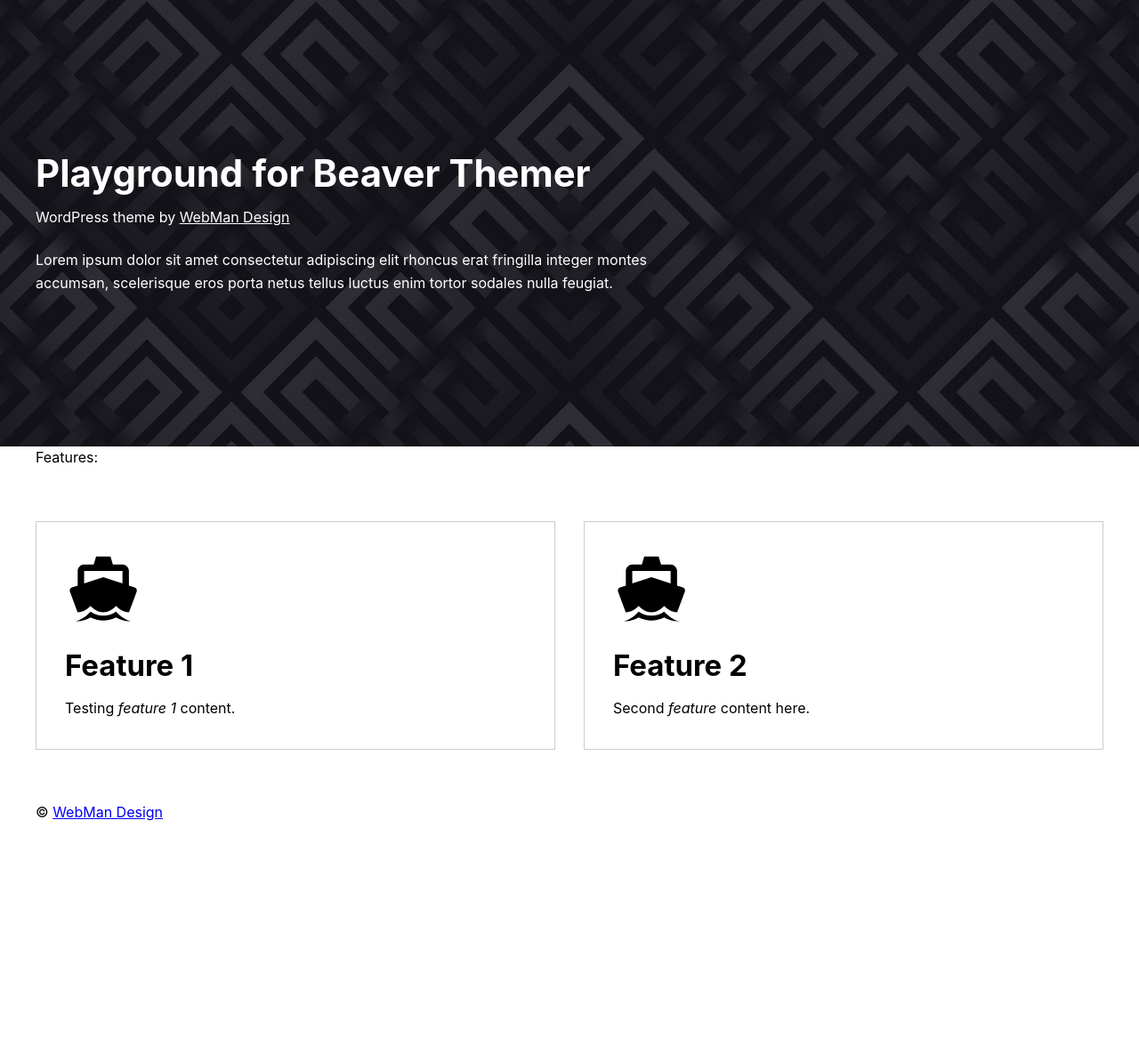
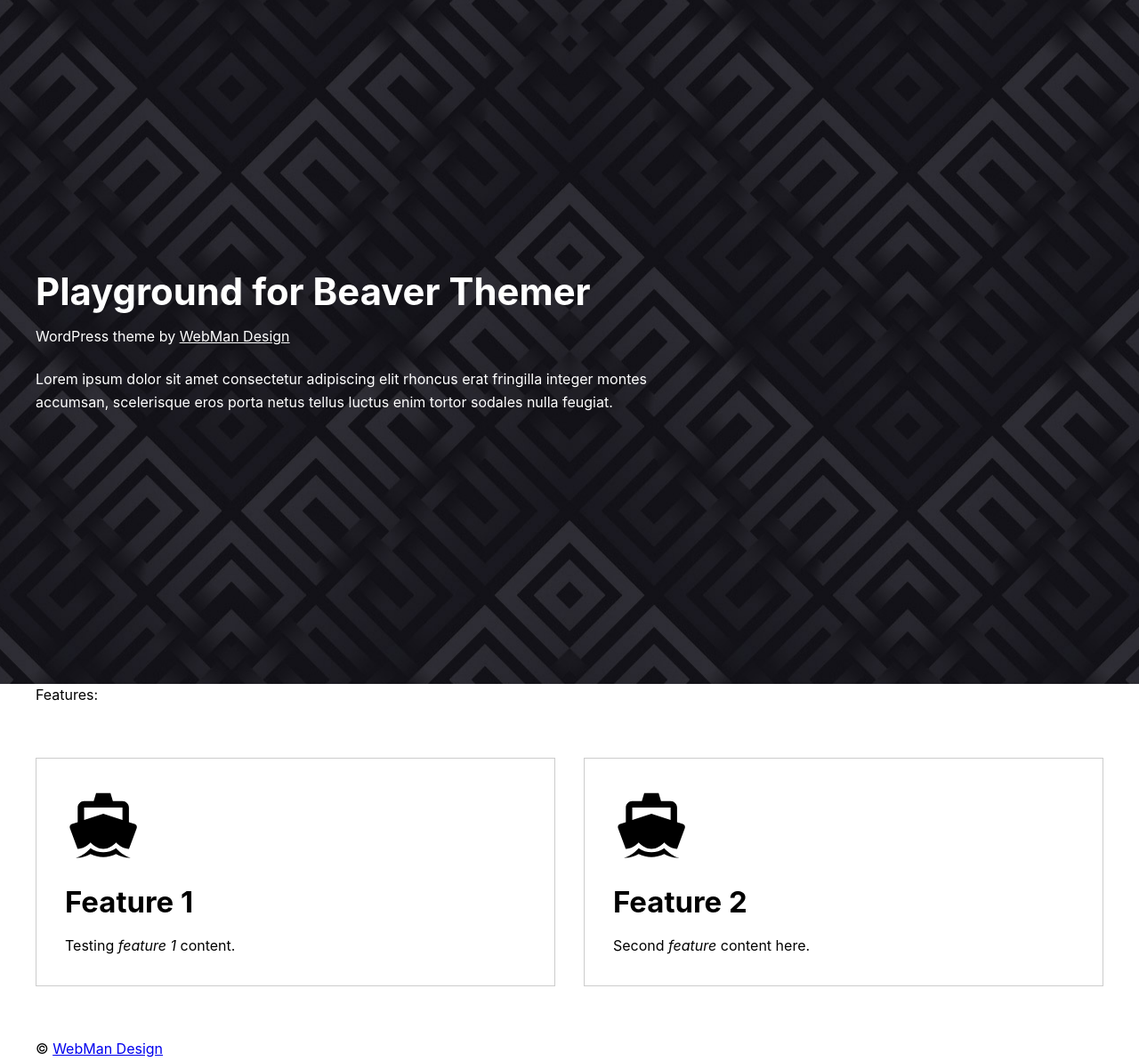
Before and after one commit to webmandesign/playground-for-beaver-themer, a Jekyll site: the page built from index.md, in a window 1280 px wide. Shown: the whole page at 89% size. Built offline with Jekyll 4.4.1, drawn with Linux system fonts in a browser that asks for light colours; before the commit the page ends 926 px from its top, so only the background shows below that.

Commit message:
* Updating intro

```diff
--- a/_sass/header/_header.scss
+++ b/_sass/header/_header.scss
@@ -1,6 +1,9 @@
 .site-header {
-	padding-top: 12%;
-	padding-bottom: 12%;
+	display: flex;
+	flex-direction: column;
+	justify-content: center;
+	min-height: 85.4vh;
+	padding: 6% 0;
 	background-image: url('../images/fancy-pants.jpg');
 	background-position: 50% 50%;
 	background-repeat: repeat;
```
